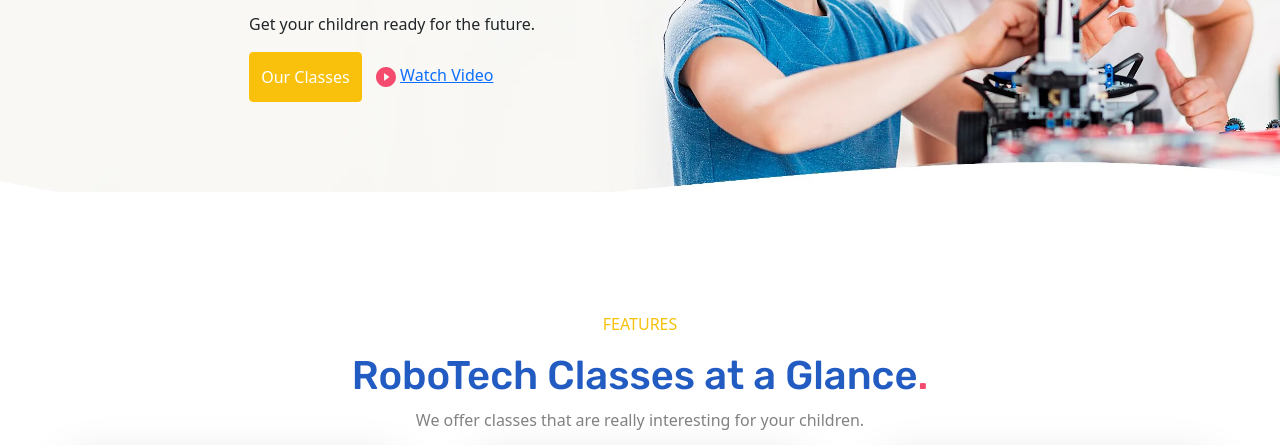
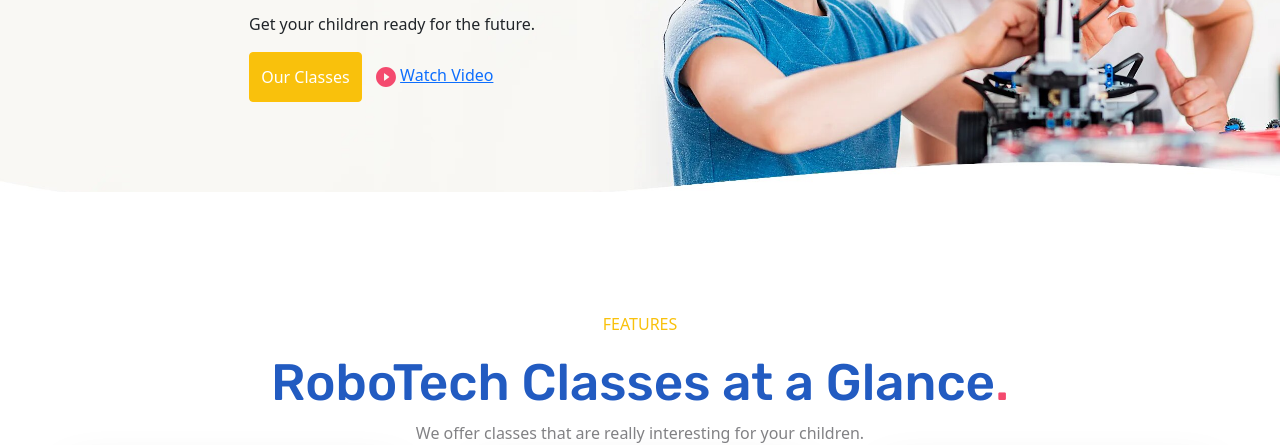
Before and after one commit to Kosyarik/project_1, a website: page index.html in a window 1280 px wide. Shown: the part 477-922 px from the top of the page. Drawn offline with nearby package versions, Linux system fonts and the light colour scheme; files whose address does not match are found by name.

Commit message:
Update index.css

```diff
--- a/css/index.css
+++ b/css/index.css
@@ -187,7 +187,7 @@ h1::after {
 
 h2 {
   color: #225bc1;
-  font-size: 40px;
+  font-size: 4vw;
 }
 
 h2::after {
```
